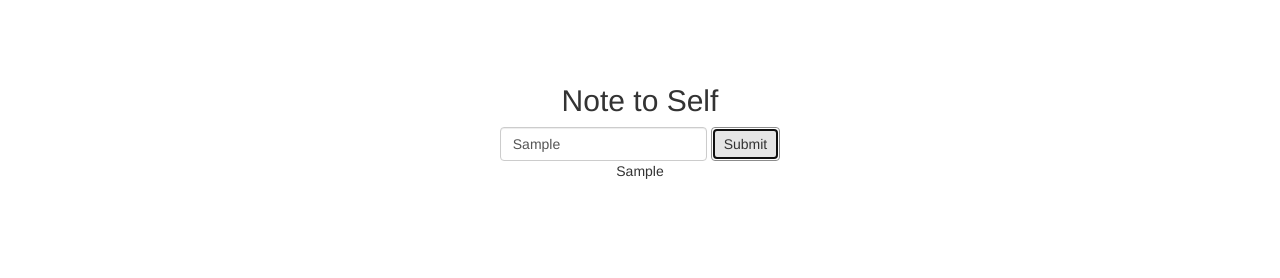
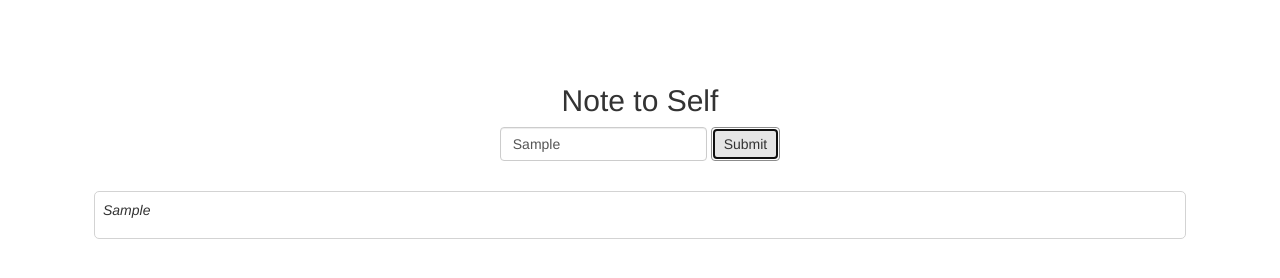
Before and after one commit to CLTPayne/notetoself, a React app: page / in a window 1280 px wide. Both pictures are taken after typing "Sample" into the empty fields and a click on the button "Submit". Built offline with nearby package versions, Linux system fonts and the light colour scheme.

Commit message:
Add Note component with CSS styling
* Render list of notes within App component

```diff
--- a/src/components/App.js
+++ b/src/components/App.js
@@ -1,5 +1,6 @@
 import React, { Component } from 'react';
 import { Form, FormControl, Button } from 'react-bootstrap';
+import Note from './Note'
 
 class App extends Component {
   constructor() {
@@ -29,7 +30,7 @@ class App extends Component {
         {
           this.state.notes.map((note, index) => {
           return (
-            <div key={index}>{ note.text }</div>
+            <Note key={index} note={note} />
             )
           })
         }
--- /dev/null
+++ b/src/components/Note.js
@@ -0,0 +1,14 @@
+import React, { Component } from 'react';
+
+class Note  extends Component {
+
+  render() {
+    return (
+      <div className="note">
+        <p>{this.props.note.text}</p>
+      </div>
+    )
+  }
+}
+
+export default Note;
--- a/src/index.css
+++ b/src/index.css
@@ -2,3 +2,12 @@ body {
   text-align: center;
   padding: 5%;
 }
+
+.note {
+  border: 1px solid lightgrey;
+  border-radius: 5px;
+  font-style: italic;
+  text-align: left;
+  padding: 8px;
+  margin: 30px;
+}
```
